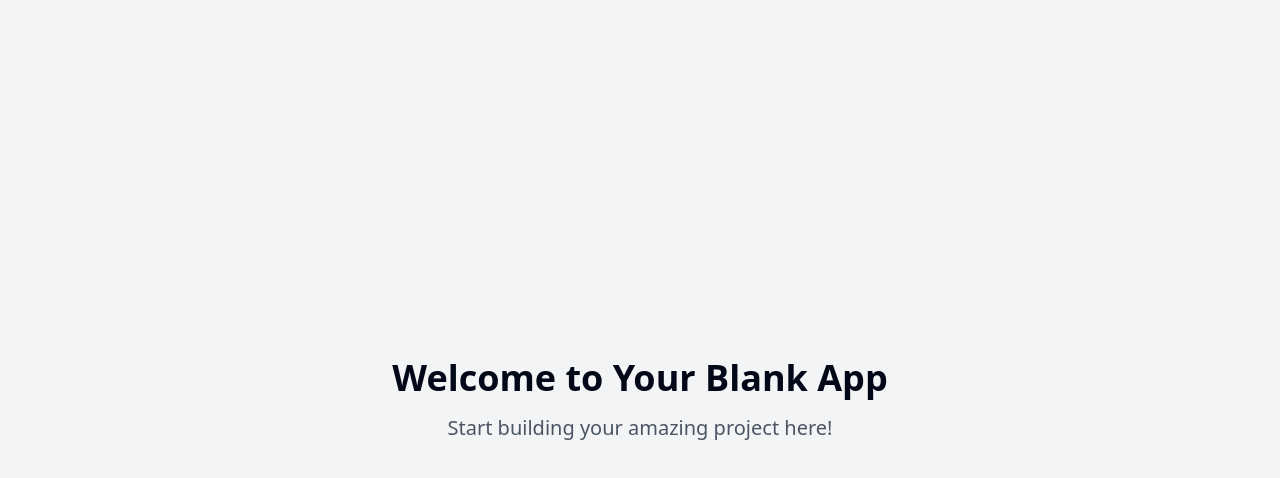
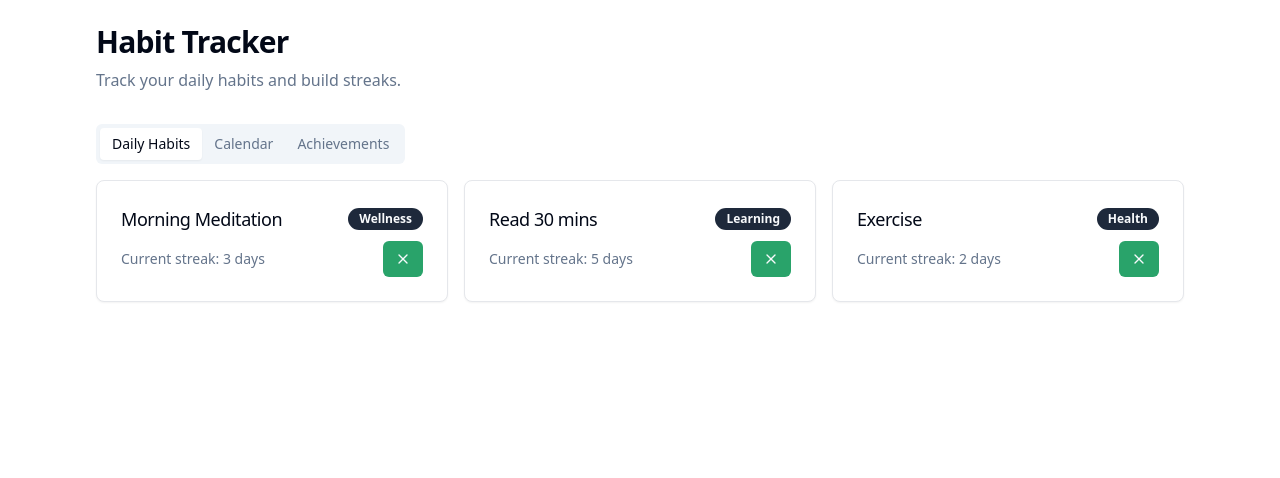
Before and after one commit to nichochar/h-9331, a React (Vite) app: page / in a window 1280 px wide. Shown: the top 478 px of the page. Built offline with nearby package versions, Linux system fonts and the light colour scheme.

Commit message:
Add habit tracking app
Implements a minimal habit tracking app with daily streaks, monthly view, progress insights, habit categories, and achievement badges.

```diff
--- /dev/null
+++ b/src/components/AchievementBadge.tsx
@@ -0,0 +1,31 @@
+
+import { Award } from "lucide-react";
+import { cn } from "@/lib/utils";
+
+interface AchievementBadgeProps {
+  title: string;
+  description: string;
+  unlocked: boolean;
+}
+
+const AchievementBadge = ({ title, description, unlocked }: AchievementBadgeProps) => {
+  return (
+    <div className={cn(
+      "flex items-center space-x-4 rounded-lg border p-4 transition-all duration-300",
+      unlocked ? "bg-primary/5 border-primary" : "bg-muted/50 border-muted opacity-50"
+    )}>
+      <Award
+        className={cn(
+          "h-8 w-8 transition-all duration-300",
+          unlocked ? "text-primary animate-float badge-glow" : "text-muted-foreground"
+        )}
+      />
+      <div>
+        <h3 className="font-semibold">{title}</h3>
+        <p className="text-sm text-muted-foreground">{description}</p>
+      </div>
+    </div>
+  );
+};
+
+export default AchievementBadge;
--- /dev/null
+++ b/src/components/HabitCard.tsx
@@ -0,0 +1,58 @@
+
+import { Card, CardContent, CardHeader, CardTitle } from "@/components/ui/card";
+import { Button } from "@/components/ui/button";
+import { Badge } from "@/components/ui/badge";
+import { Check, X } from "lucide-react";
+import { cn } from "@/lib/utils";
+
+interface HabitCardProps {
+  habit: {
+    id: string;
+    name: string;
+    category: string;
+    streak: number;
+    completed: boolean;
+  };
+  onComplete: (id: string) => void;
+}
+
+const HabitCard = ({ habit, onComplete }: HabitCardProps) => {
+  return (
+    <Card className="transition-all duration-300 hover:shadow-lg">
+      <CardHeader className="flex flex-row items-center justify-between space-y-0 pb-2">
+        <CardTitle className="text-lg font-medium">{habit.name}</CardTitle>
+        <Badge
+          variant="secondary"
+          className="transition-colors duration-300"
+        >
+          {habit.category}
+        </Badge>
+      </CardHeader>
+      <CardContent>
+        <div className="flex items-center justify-between">
+          <div className="flex items-center space-x-2">
+            <span className="text-sm text-muted-foreground">
+              Current streak: {habit.streak} days
+            </span>
+          </div>
+          <Button
+            size="sm"
+            onClick={() => onComplete(habit.id)}
+            className={cn(
+              "transition-all duration-300",
+              habit.completed && "bg-primary hover:bg-primary/90"
+            )}
+          >
+            {habit.completed ? (
+              <Check className="h-4 w-4" />
+            ) : (
+              <X className="h-4 w-4" />
+            )}
+          </Button>
+        </div>
+      </CardContent>
+    </Card>
+  );
+};
+
+export default HabitCard;
--- /dev/null
+++ b/src/components/HabitList.tsx
@@ -0,0 +1,27 @@
+
+import HabitCard from "./HabitCard";
+
+interface Habit {
+  id: string;
+  name: string;
+  category: string;
+  streak: number;
+  completed: boolean;
+}
+
+interface HabitListProps {
+  habits: Habit[];
+  onComplete: (id: string) => void;
+}
+
+const HabitList = ({ habits, onComplete }: HabitListProps) => {
+  return (
+    <div className="habit-grid">
+      {habits.map((habit) => (
+        <HabitCard key={habit.id} habit={habit} onComplete={onComplete} />
+      ))}
+    </div>
+  );
+};
+
+export default HabitList;
--- a/src/index.css
+++ b/src/index.css
@@ -1,3 +1,4 @@
+
 @tailwind base;
 @tailwind components;
 @tailwind utilities;
@@ -6,96 +7,53 @@
   :root {
     --background: 0 0% 100%;
     --foreground: 222.2 84% 4.9%;
-
     --card: 0 0% 100%;
     --card-foreground: 222.2 84% 4.9%;
-
     --popover: 0 0% 100%;
     --popover-foreground: 222.2 84% 4.9%;
-
-    --primary: 222.2 47.4% 11.2%;
+    --primary: 152 60% 40%;
     --primary-foreground: 210 40% 98%;
-
-    --secondary: 210 40% 96.1%;
-    --secondary-foreground: 222.2 47.4% 11.2%;
-
+    --secondary: 217.2 32.6% 17.5%;
+    --secondary-foreground: 210 40% 98%;
     --muted: 210 40% 96.1%;
     --muted-foreground: 215.4 16.3% 46.9%;
-
     --accent: 210 40% 96.1%;
     --accent-foreground: 222.2 47.4% 11.2%;
-
     --destructive: 0 84.2% 60.2%;
     --destructive-foreground: 210 40% 98%;
-
     --border: 214.3 31.8% 91.4%;
     --input: 214.3 31.8% 91.4%;
-    --ring: 222.2 84% 4.9%;
-
+    --ring: 152 60% 40%;
     --radius: 0.5rem;
-
-    --sidebar-background: 0 0% 98%;
-
-    --sidebar-foreground: 240 5.3% 26.1%;
-
-    --sidebar-primary: 240 5.9% 10%;
-
-    --sidebar-primary-foreground: 0 0% 98%;
-
-    --sidebar-accent: 240 4.8% 95.9%;
-
-    --sidebar-accent-foreground: 240 5.9% 10%;
-
-    --sidebar-border: 220 13% 91%;
-
-    --sidebar-ring: 217.2 91.2% 59.8%;
   }
 
-  .dark {
-    --background: 222.2 84% 4.9%;
-    --foreground: 210 40% 98%;
-
-    --card: 222.2 84% 4.9%;
-    --card-foreground: 210 40% 98%;
-
-    --popover: 222.2 84% 4.9%;
-    --popover-foreground: 210 40% 98%;
-
-    --primary: 210 40% 98%;
-    --primary-foreground: 222.2 47.4% 11.2%;
-
-    --secondary: 217.2 32.6% 17.5%;
-    --secondary-foreground: 210 40% 98%;
-
-    --muted: 217.2 32.6% 17.5%;
-    --muted-foreground: 215 20.2% 65.1%;
-
-    --accent: 217.2 32.6% 17.5%;
-    --accent-foreground: 210 40% 98%;
-
-    --destructive: 0 62.8% 30.6%;
-    --destructive-foreground: 210 40% 98%;
-
-    --border: 217.2 32.6% 17.5%;
-    --input: 217.2 32.6% 17.5%;
-    --ring: 212.7 26.8% 83.9%;
-    --sidebar-background: 240 5.9% 10%;
-    --sidebar-foreground: 240 4.8% 95.9%;
-    --sidebar-primary: 224.3 76.3% 48%;
-    --sidebar-primary-foreground: 0 0% 100%;
-    --sidebar-accent: 240 3.7% 15.9%;
-    --sidebar-accent-foreground: 240 4.8% 95.9%;
-    --sidebar-border: 240 3.7% 15.9%;
-    --sidebar-ring: 217.2 91.2% 59.8%;
+  body {
+    @apply bg-background text-foreground antialiased;
   }
 }
 
-@layer base {
-  * {
-    @apply border-border;
+@keyframes float {
+  0% {
+    transform: translateY(0px);
   }
-
-  body {
-    @apply bg-background text-foreground;
+  50% {
+    transform: translateY(-10px);
+  }
+  100% {
+    transform: translateY(0px);
   }
 }
+
+.animate-float {
+  animation: float 3s ease-in-out infinite;
+}
+
+.habit-grid {
+  display: grid;
+  grid-template-columns: repeat(auto-fit, minmax(300px, 1fr));
+  gap: 1rem;
+}
+
+.badge-glow {
+  filter: drop-shadow(0 0 8px rgba(16, 185, 129, 0.2));
+}
--- a/src/pages/Index.tsx
+++ b/src/pages/Index.tsx
@@ -1,12 +1,83 @@
-// Update this page (the content is just a fallback if you fail to update the page)
+
+import { useState } from "react";
+import HabitList from "@/components/HabitList";
+import AchievementBadge from "@/components/AchievementBadge";
+import { Button } from "@/components/ui/button";
+import { Calendar } from "@/components/ui/calendar";
+import { Tabs, TabsContent, TabsList, TabsTrigger } from "@/components/ui/tabs";
+import { Card } from "@/components/ui/card";
 
 const Index = () => {
+  const [habits, setHabits] = useState([
+    { id: "1", name: "Morning Meditation", category: "Wellness", streak: 3, completed: false },
+    { id: "2", name: "Read 30 mins", category: "Learning", streak: 5, completed: false },
+    { id: "3", name: "Exercise", category: "Health", streak: 2, completed: false },
+  ]);
+
+  const [date, setDate] = useState<Date>(new Date());
+
+  const handleComplete = (id: string) => {
+    setHabits(habits.map(habit =>
+      habit.id === id
+        ? { ...habit, completed: !habit.completed, streak: !habit.completed ? habit.streak + 1 : habit.streak - 1 }
+        : habit
+    ));
+  };
+
   return (
-    <div className="min-h-screen flex items-center justify-center bg-gray-100">
-      <div className="text-center">
-        <h1 className="text-4xl font-bold mb-4">Welcome to Your Blank App</h1>
-        <p className="text-xl text-gray-600">Start building your amazing project here!</p>
+    <div className="container mx-auto py-6 space-y-8 max-w-6xl">
+      <div className="space-y-2">
+        <h1 className="text-3xl font-bold tracking-tight">Habit Tracker</h1>
+        <p className="text-muted-foreground">Track your daily habits and build streaks.</p>
       </div>
+
+      <Tabs defaultValue="habits" className="space-y-4">
+        <TabsList>
+          <TabsTrigger value="habits">Daily Habits</TabsTrigger>
+          <TabsTrigger value="calendar">Calendar</TabsTrigger>
+          <TabsTrigger value="achievements">Achievements</TabsTrigger>
+        </TabsList>
+
+        <TabsContent value="habits" className="space-y-4">
+          <HabitList habits={habits} onComplete={handleComplete} />
+        </TabsContent>
+
+        <TabsContent value="calendar">
+          <Card className="p-4">
+            <Calendar
+              mode="single"
+              selected={date}
+              onSelect={(date) => date && setDate(date)}
+              className="rounded-md border"
+            />
+          </Card>
+        </TabsContent>
+
+        <TabsContent value="achievements" className="space-y-4">
+          <div className="grid gap-4 md:grid-cols-2">
+            <AchievementBadge
+              title="First Step"
+              description="Complete your first habit"
+              unlocked={habits.some(h => h.completed)}
+            />
+            <AchievementBadge
+              title="Consistency King"
+              description="Maintain a 5-day streak"
+              unlocked={habits.some(h => h.streak >= 5)}
+            />
+            <AchievementBadge
+              title="Habit Master"
+              description="Complete all habits in a day"
+              unlocked={habits.every(h => h.completed)}
+            />
+            <AchievementBadge
+              title="Perfect Week"
+              description="Complete all habits for 7 days straight"
+              unlocked={false}
+            />
+          </div>
+        </TabsContent>
+      </Tabs>
     </div>
   );
 };
```
